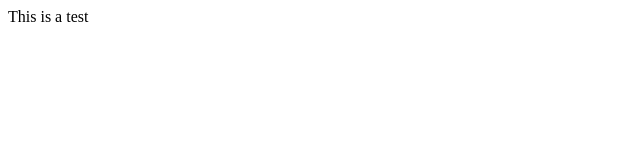
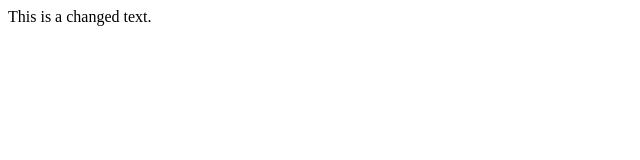
Before and after one commit to heyitsbryanm/first-git, a plain HTML site: page new.html in a window 1280 px wide. Shown: the full height of the page, 0-640 px from the left. Drawn offline with Linux system fonts and the light colour scheme.

Commit message:
Just changing the text on new.html actually

```diff
--- a/new.html
+++ b/new.html
@@ -7,6 +7,8 @@
     <title>Document</title>
 </head>
 <body>
-    This is a test
+
+
+    This is a changed text.
 </body>
 </html>
```
